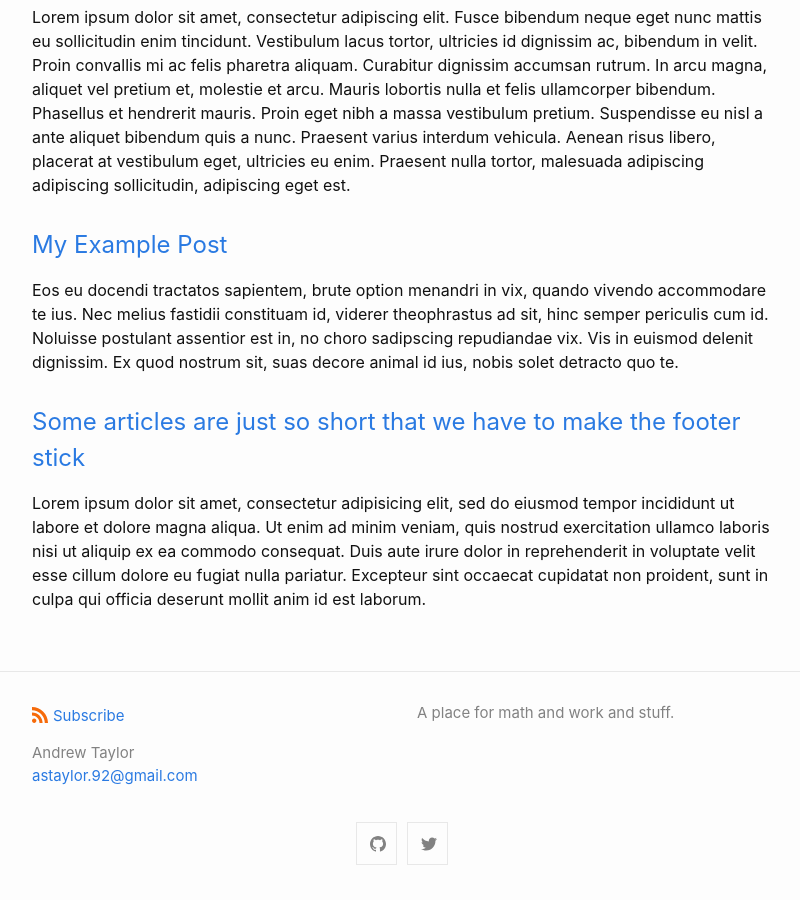
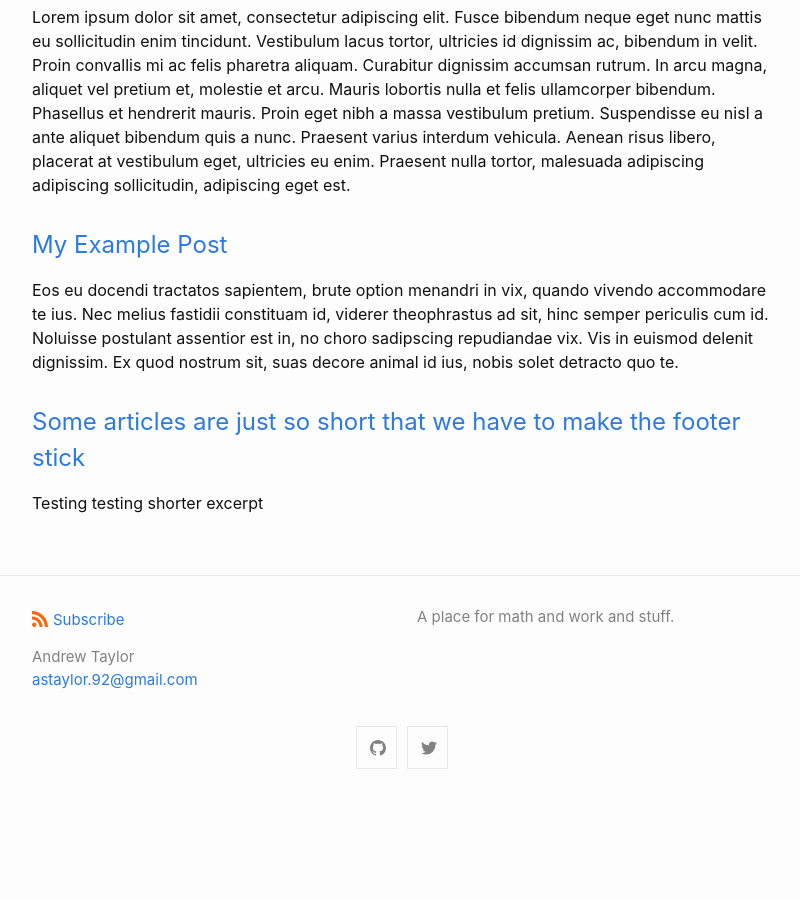
Before and after one commit to astaylor92/astaylor92.github.io, a Jekyll site: the page built from docs/index.markdown, in a window 1280 px wide and 900 px high, scrolled down 834 px. Shown: the whole window, without its empty margins (238-1038 px from the left). Built offline with Jekyll 4.4.1, drawn with Linux system fonts in a browser that asks for light colours; after the commit the page ends 1638 px from its top, so only the background shows below that.

Commit message:
Update 2016-05-19-super-short-article.md

```diff
--- a/docs/_posts/2016-05-19-super-short-article.md
+++ b/docs/_posts/2016-05-19-super-short-article.md
@@ -1,6 +1,7 @@
 ---
 layout: post
 title: "Some articles are just so short that we have to make the footer stick"
+excerpt: Testing testing shorter excerpt
 categories: misc
 ---
 
```
